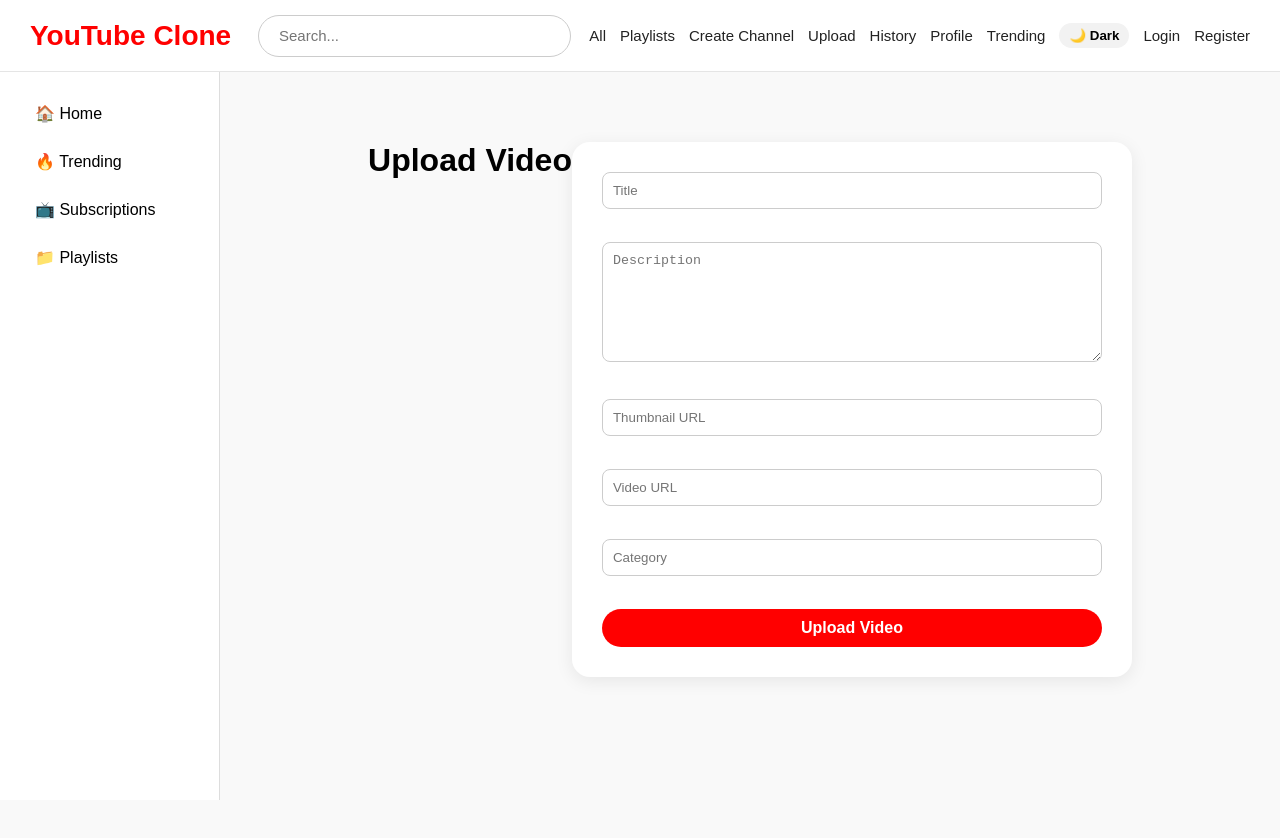
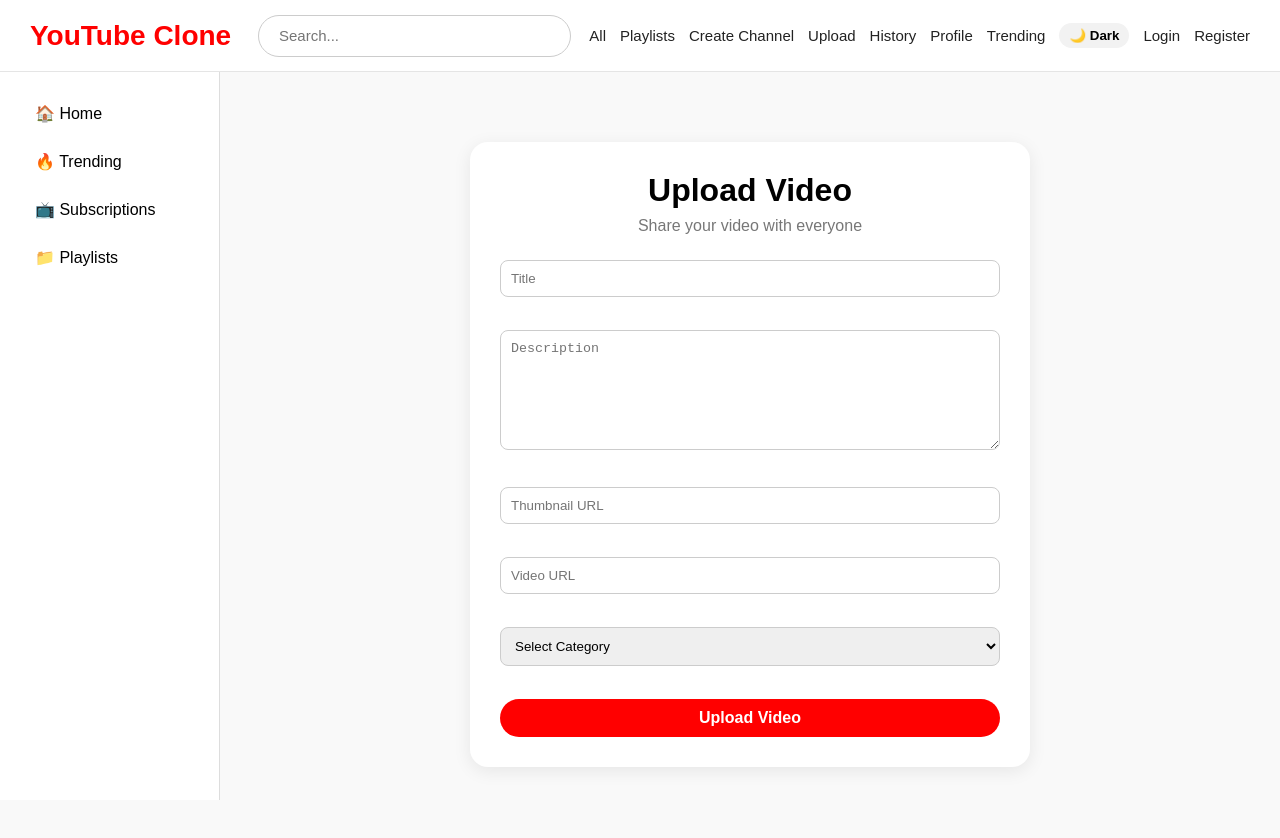
Before and after one commit to Sheetal07Jun/youtube-clone-mern, a React (Vite) app: page /upload in a window 1280 px wide. Shown: the top 838 px of the page. Built offline with nearby package versions, Linux system fonts and the light colour scheme.

Commit message:
Enhance upload form with validation and category dropdown

```diff
--- a/src/index.css
+++ b/src/index.css
@@ -1096,6 +1096,24 @@
 
 /* ========  Dark Theme ======= */
 
+.upload-subtitle {
+    text-align: center;
+    color: #777;
+    margin-bottom: 25px;
+}
+
+.create-video-card h1 {
+    text-align: center;
+    margin-bottom: 8px;
+}
+
+.create-video-card select {
+    width: 100%;
+    margin-bottom: 15px;
+}
+
+/* ========  Dark Theme ======= */
+
 body.dark .history-card h3,
 body.dark .history-card p {
     color: white;
--- a/src/pages/CreateVideo.jsx
+++ b/src/pages/CreateVideo.jsx
@@ -14,7 +14,10 @@
 
     const handleSubmit = async (e) => {
         e.preventDefault();
-
+        if (!title || !description || !thumbnailUrl || !videoUrl || !category) {
+            alert("Please fill all fields");
+            return;
+        }
         try {
             const token =
                 localStorage.getItem("token");
@@ -56,9 +59,12 @@
 
     return (
         <div className="create-video-page">
-            <h1>Upload Video</h1>
+            <form className="create-video-card" onSubmit={handleSubmit}>
+                <h1>Upload Video</h1>
 
-            <form className="create-video-card" onSubmit={handleSubmit}>
+                <p className="upload-subtitle">
+                    Share your video with everyone
+                </p>
                 <input
                     type="text"
                     placeholder="Title"
@@ -108,16 +114,18 @@
 
                 <br /><br />
 
-                <input
-                    type="text"
-                    placeholder="Category"
+                <select
                     value={category}
-                    onChange={(e) =>
-                        setCategory(
-                            e.target.value
-                        )
-                    }
-                />
+                    onChange={(e) => setCategory(e.target.value)}
+                >
+                    <option value="">Select Category</option>
+                    <option value="Education">Education</option>
+                    <option value="Technology">Technology</option>
+                    <option value="Gaming">Gaming</option>
+                    <option value="Sports">Sports</option>
+                    <option value="Music">Music</option>
+                    <option value="News">News</option>
+                </select>
 
                 <br /><br />
 
```
